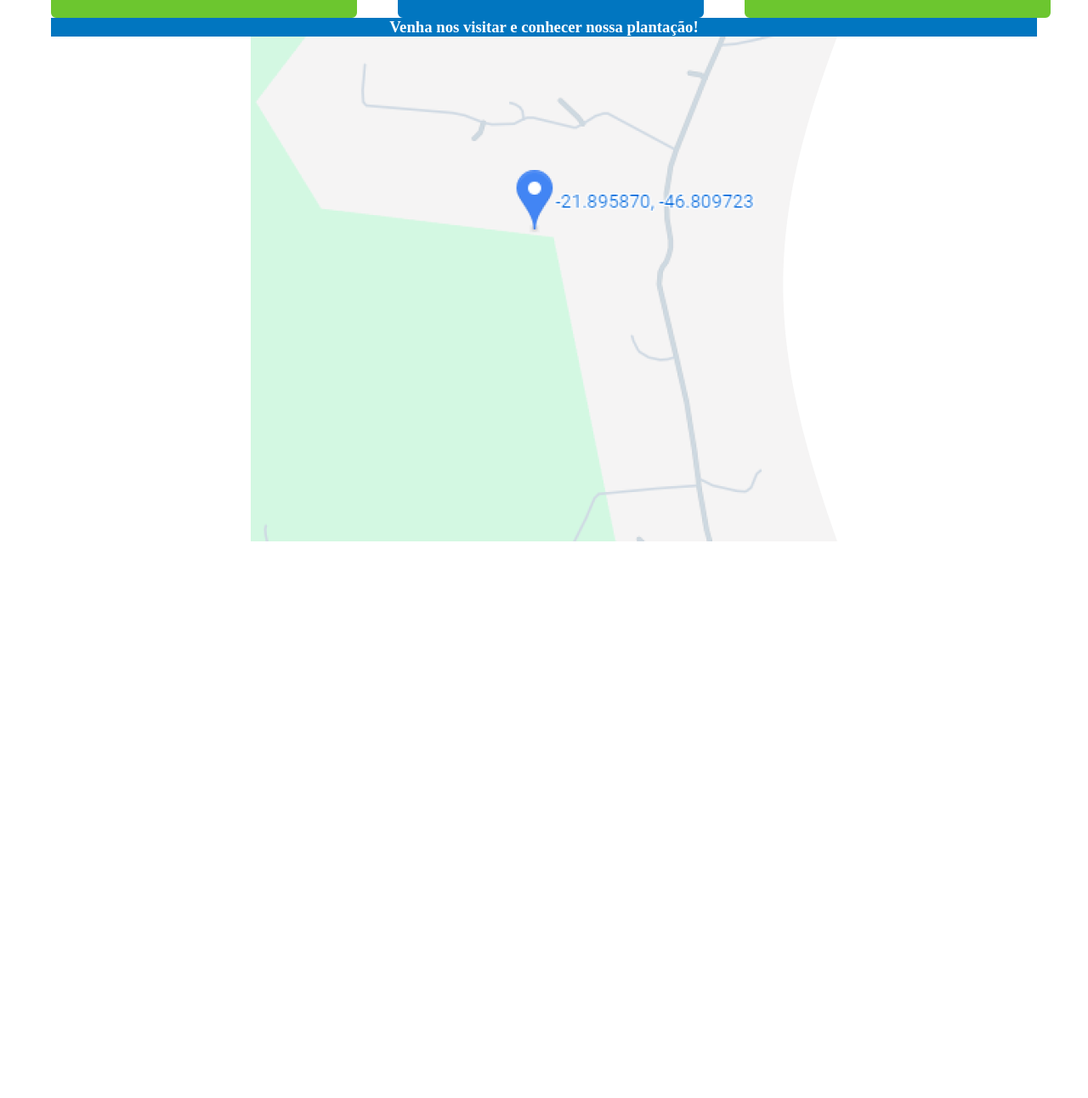
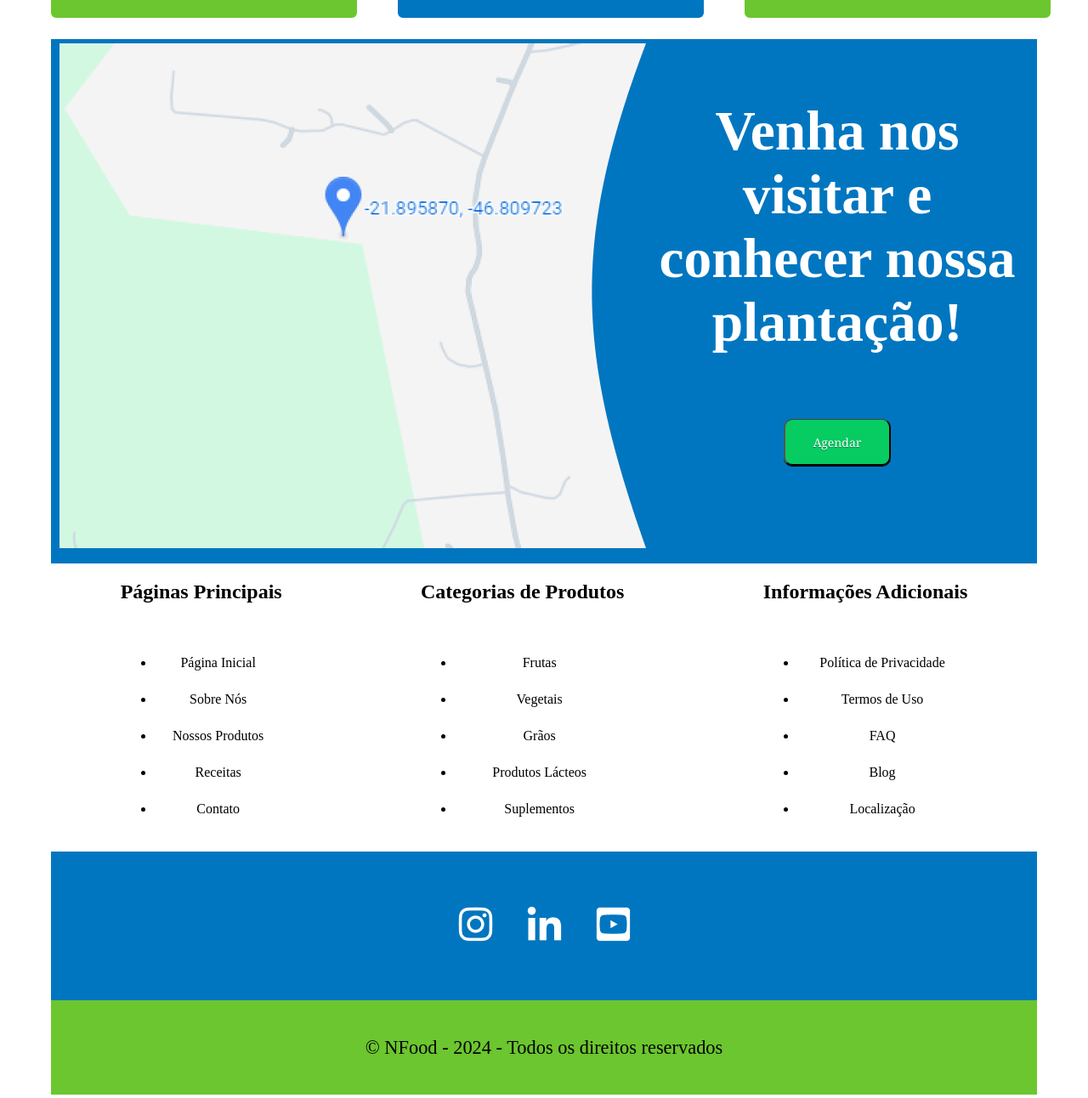
Before and after one commit to elton023/Nf-food, a plain HTML site: page index.html in a window 1280 px wide. Shown: the part 1770-3062 px from the top of the page at 85% size. Before the commit the page ends 2434 px from the top, so only its background shows below. Drawn offline with Linux system fonts and the light colour scheme.

Commit message:
finalizei site pc

```diff
--- a/css/food.css
+++ b/css/food.css
@@ -76,12 +76,95 @@ h6{
     border: 3px solid #0176C0 ;
 }
 
-#mapa h3{
+#mapa{
+    display: flex;
+    max-width: 1200px;
+    background: #0176C0;
+    color: white;
+    padding: 5px 10px;
+    margin: 0 auto;
+    gap: 110px;
+    word-break: break-word;
+    align-items: center;
+    margin-top: 25px;
+
+}
+
+/* #mapa h3{
     display: flex;
     flex-direction: column;
     margin: 0 auto;
     color: white;
     background: #0176C0;
-    text-align:center;
-    justify-content: space-between;
+    text-align:right;
+    justify-content: space-between; */
+
+/* } */
+
+#teste{
+    display: flex;
+    font-size: 3.5rem;
+
 }
+
+#botaomapa{
+    border-top: 1px solid #404345;
+    background: #06cc62;
+    background: -webkit-gradient(linear, left top, left bottom, from(#06cc62), to(#06cc62));
+    background: -webkit-linear-gradient(top, #06cc62, #06cc62);
+    background: -moz-linear-gradient(top, #06cc62, #06cc62);
+    background: -ms-linear-gradient(top, #06cc62, #06cc62);
+    background: -o-linear-gradient(top, #06cc62, #06cc62);
+    padding: 16.5px 33px;
+    -webkit-border-radius: 10px;
+    -moz-border-radius: 10px;
+    border-radius: 10px;
+    -webkit-box-shadow: rgb(0, 0, 0) 0 1px 0;
+    -moz-box-shadow: rgba(0,0,0,1) 0 1px 0;
+    box-shadow: rgba(0,0,0,1) 0 1px 0;
+    text-shadow: rgba(0,0,0,.4) 0 1px 0;
+    color: white;
+    font-size: 14px;
+    font-family: Georgia, serif;
+    text-decoration: none;
+    vertical-align: middle;
+    }
+ #botaomapa:hover {
+    border-top-color: #4ef705;
+    background: #4ef705;
+    color: #cccccc;
+    }
+ #botaomapa:active {
+    border-top-color: #1b435e;
+    background: #1b435e;
+    }
+    #pai{
+        display: flex;
+    }
+
+    .mapa-do-site{
+        display: flex;
+        flex-direction: column;
+        /* padding: 60px; */
+        margin: auto;
+
+    }
+    .mapa-do-site li{
+        margin: 25px 0;
+    }
+
+    #imagens{
+        display: flex;
+        background: #0176C0;
+        justify-content: center;
+        padding: 65px;
+        gap: 40px;
+
+    }
+
+    #copy{
+        padding: 20px 0px;
+        text-align: center;
+        background: #6CC62F;
+        font-size: 1.4rem;
+    }
--- a/index.html
+++ b/index.html
@@ -50,17 +50,76 @@
       <h1>Qualidade Garantida</h1></div>
   </div>
   <div id="mapa">
-    <div>
-      <h3>Venha nos visitar e conhecer nossa plantação!</h3>
+    <div  id="teste">
 
+      <div>
+        <img src="img/mapa.png" alt="">
+       </div>
+
+        <div>
+          <h3>Venha nos visitar e conhecer nossa plantação!</h3>
+          <button id="botaomapa">Agendar</button>
+          <!-- <input type="button"value="Agendar"> -->
+        </div>
   </div>
-      <img src="img/mapa.png" alt="">
   </div>
+  </main>
+  <footer>
+    <div id="pai">
+  <div class="mapa-do-site">
+    <h2>Páginas Principais</h2>
+
+    <ul class="Inicial">
+      <li>Página Inicial</li>
+      <li> Sobre Nós</li>
+      <li> Nossos Produtos</li>
+      <li> Receitas</li>
+      <li> Contato</li>
+    </ul>
+  </div>
+
+    <div class="mapa-do-site">
+    <h2>Categorias de Produtos</h2>
+
+    <ul class="Categorias">
+      <li>Frutas</li>
+      <li>Vegetais</li>
+      <li>Grãos</li>
+      <li>Produtos Lácteos</li>
+      <li>Suplementos</li>
+    </ul>
+  </div>
+
+    <div class="mapa-do-site">
+    <h2>Informações Adicionais</h2>
+
+    <ul class="Informações">
+      <li>Política de Privacidade</li>
+      <li>Termos de Uso</li>
+      <li>FAQ</li>
+      <li>Blog</li>
+      <li>Localização</li>
+    </ul>
+  </div>
+</div>
+<section id="redes-social">
+
+  <div id="imagens">
+    <div><a href=""><img src="img/insta.png" alt=""></a></div>
+   <div><a href=""><img src="img/linkedin.png" alt=""></a></div>
+    <div><a href=""><img src="img/youtube.png" alt=""></a></div>
+  </div>
+</section>
+
+</footer>
+<div id="copy">
+  <p>© NFood - 2024 - Todos os direitos reservados</p>
+</div>
 
 
 
 
-  </main>
+
 </header>
 </body>
 </html>
```
Also changed, not shown: img/insta.png (added), img/linkedin.png (added), img/youtube.png (added).
